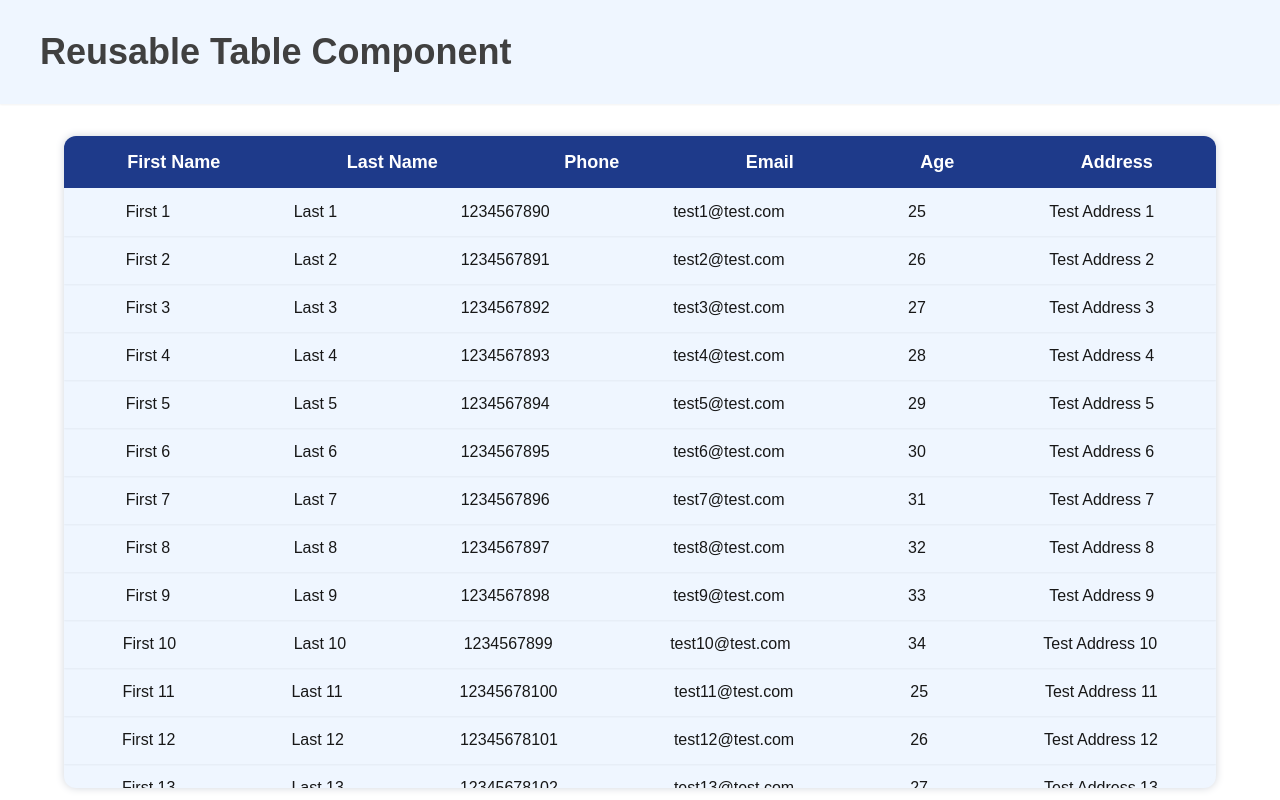
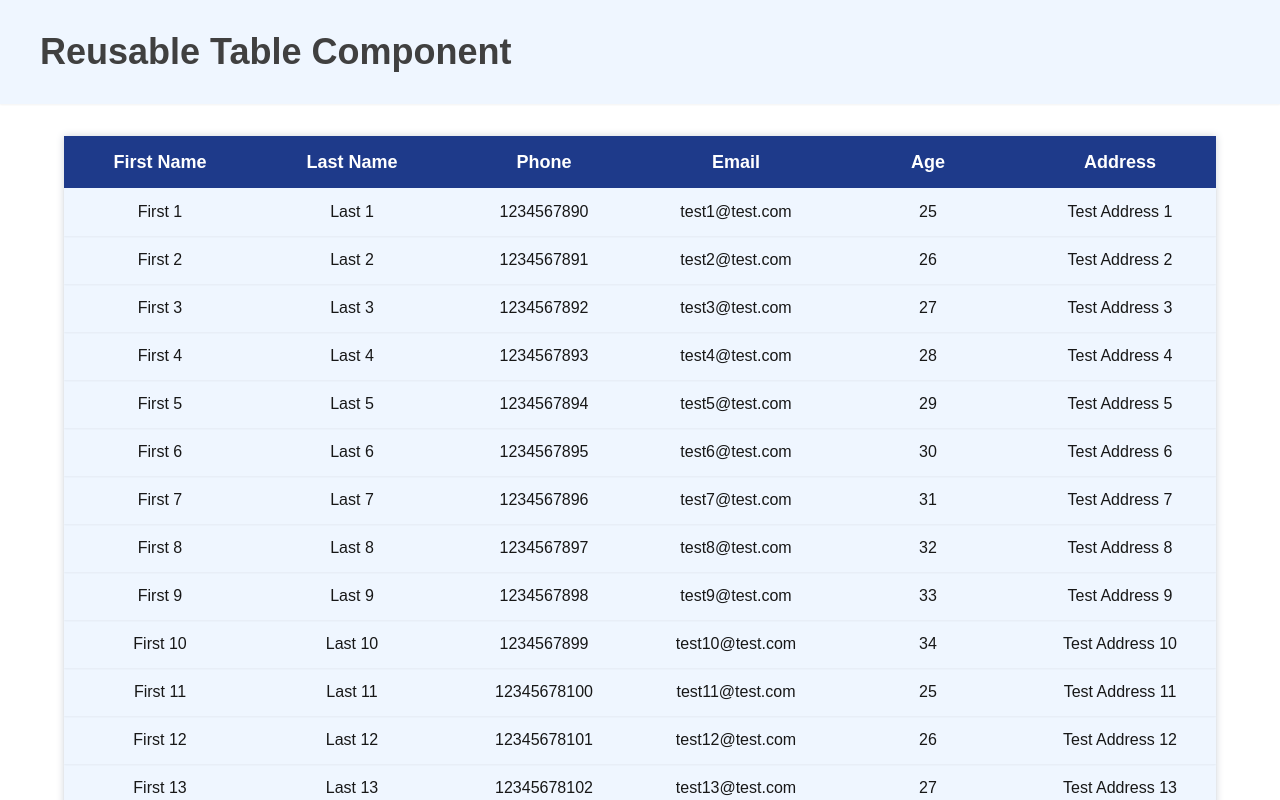
Before and after one commit to UnaizaZafar/Dynamic-React-Table-A-Feature-Rich-Reusable-Component, a Next.js app: page / in a window 1280 px wide. Shown: the top 800 px of the page. Built offline with nearby package versions, Linux system fonts and the light colour scheme.

Commit message:
scroll behavior update

```diff
--- a/app/components/UserTable.jsx
+++ b/app/components/UserTable.jsx
@@ -1,8 +1,8 @@
 const UserTable = ({ userData }) => {
   return (
-    <table className="table-fixed w-full backdrop-blur-md bg-blue-50 rounded-xl border-collapse overflow-hidden shadow-custom-shadow">
+    <table className="table-fixed w-full backdrop-blur-md bg-blue-50  border-collapse shadow-custom-shadow">
       <thead className="text-lg p-8 sticky top-0 ">
-        <tr className=" bg-blue-900 text-white flex justify-around">
+        <tr className=" bg-blue-900 text-white">
           <th className="py-3">First Name</th>
           <th className="py-3">Last Name</th>
           <th className="py-3">Phone</th>
@@ -12,13 +12,13 @@ const UserTable = ({ userData }) => {
         </tr>
       </thead>
       <tbody
-        className="overflow-y-scroll flex flex-col w-full"
+        className="overflow-y-scroll text-center w-full"
         style={{ height: "75vh" }}
       >
         {userData.map((user, id) => (
           <tr
             key={id}
-            className=" shadow-sm flex justify-around"
+            className=" shadow-sm"
           >
             <td className="py-3">{user.firstName}</td>
             <td className="py-3">{user.lastName}</td>
```
